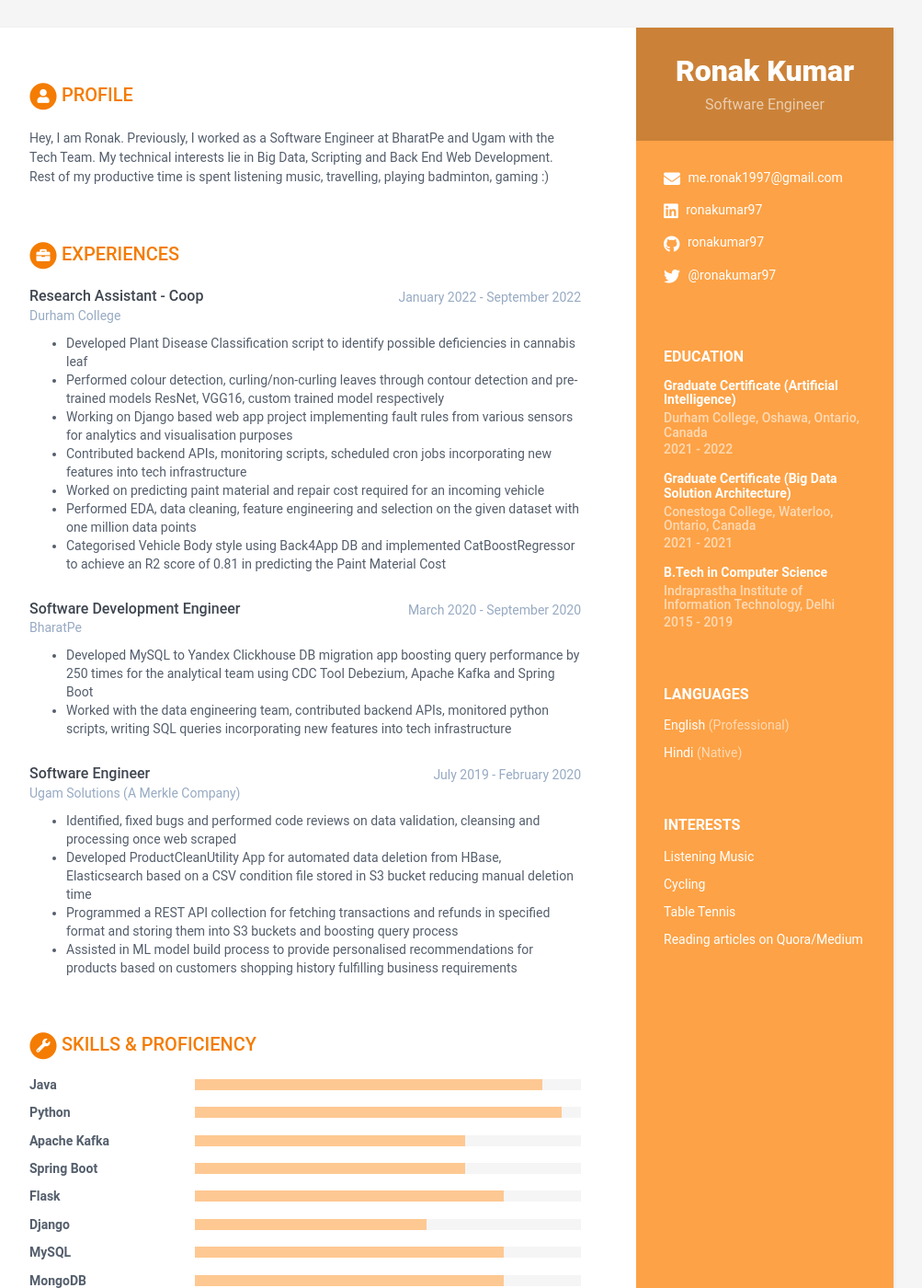
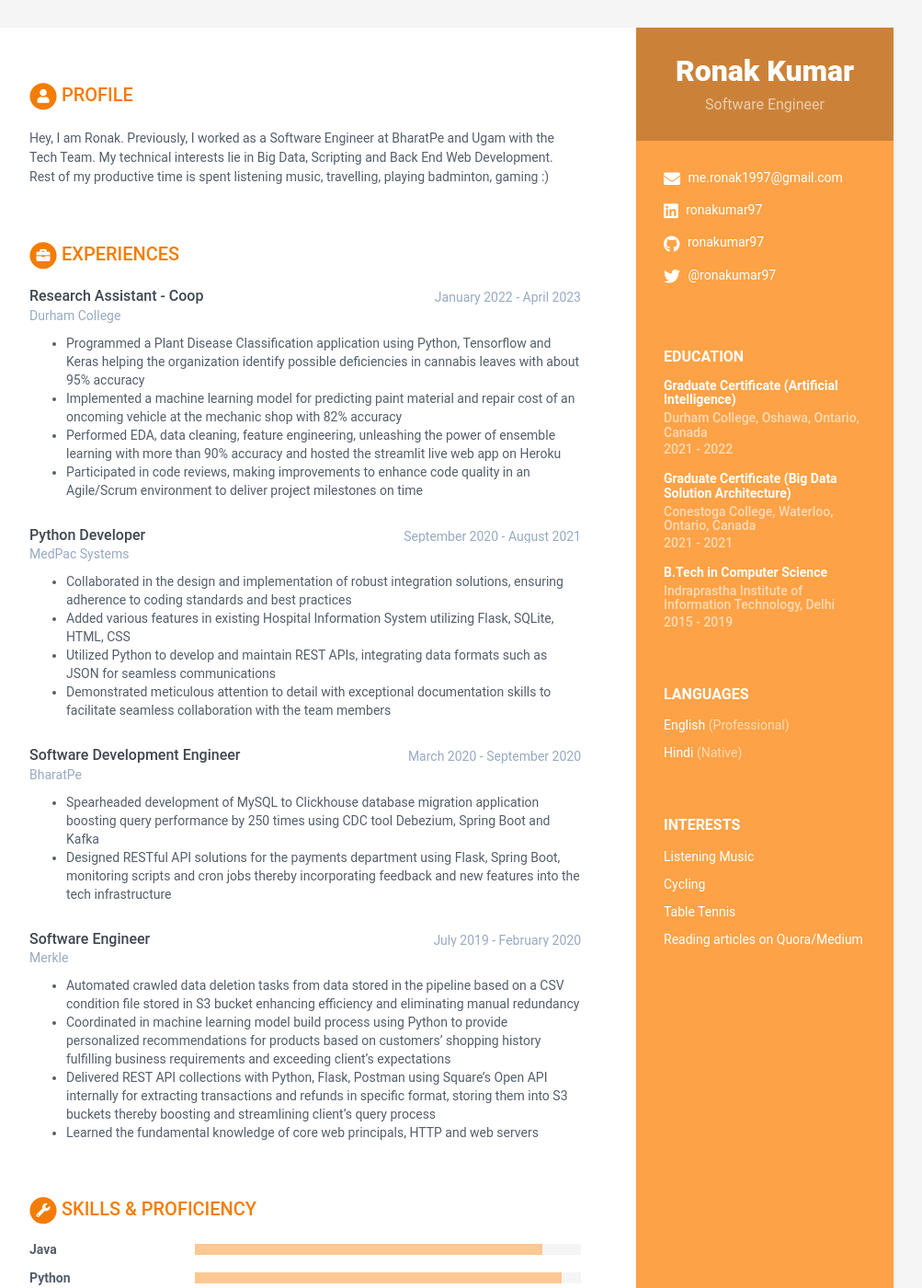
Before and after one commit to ronakumar97/ronakumar97.github.io, a Jekyll site: the page built from index.html, in a window 1280 px wide and 1400 px high. Shown: the whole window at 92% size, without its empty margins (168-1171 px from the left). Built offline with Jekyll 4.4.1, drawn with Linux system fonts in a browser that asks for light colours.

Commit message:
Update data.yml

```diff
--- a/_data/data.yml
+++ b/_data/data.yml
@@ -50,32 +50,38 @@ education:
 
 experiences:
     - role: Research Assistant - Coop
-      time: January 2022 - September 2022
+      time: January 2022 - April 2023
       company: Durham College
       details: |
-        - Developed Plant Disease Classification script to identify possible deficiencies in cannabis leaf
-        - Performed colour detection, curling/non-curling leaves through contour detection and pre-trained models ResNet, VGG16, custom trained model respectively
-        - Working on Django based web app project implementing fault rules from various sensors for analytics and visualisation purposes
-        - Contributed backend APIs, monitoring scripts, scheduled cron jobs incorporating new features into tech infrastructure
-        - Worked on predicting paint material and repair cost required for an incoming vehicle
-        - Performed EDA, data cleaning, feature engineering and selection on the given dataset with one million data points
-        - Categorised Vehicle Body style using Back4App DB and implemented CatBoostRegressor to achieve an R2 score of 0.81 in predicting the Paint Material Cost
+        - Programmed a Plant Disease Classification application using Python, Tensorflow and Keras helping the organization identify possible deficiencies in cannabis leaves with about 95% accuracy
+        - Implemented a machine learning model for predicting paint material and repair cost of an oncoming vehicle at the mechanic shop with 82% accuracy
+        - Performed EDA, data cleaning, feature engineering, unleashing the power of ensemble learning with more than 90% accuracy and hosted the streamlit live web app on Heroku
+        - Participated in code reviews, making improvements to enhance code quality in an Agile/Scrum environment to deliver project milestones on time
+
+    - role: Python Developer
+      time: September 2020 - August 2021
+      company: MedPac Systems
+      details: |
+        - Collaborated in the design and implementation of robust integration solutions, ensuring adherence to coding standards and best practices
+        - Added various features in existing Hospital Information System utilizing Flask, SQLite, HTML, CSS
+        - Utilized Python to develop and maintain REST APIs, integrating data formats such as JSON for seamless communications
+        - Demonstrated meticulous attention to detail with exceptional documentation skills to facilitate seamless collaboration with the team members
 
     - role: Software Development Engineer
       time: March 2020 - September 2020
       company: BharatPe
       details: |
-        - Developed MySQL to Yandex Clickhouse DB migration app boosting query performance by 250 times for the analytical team using CDC Tool Debezium, Apache Kafka and Spring Boot
-        - Worked with the data engineering team, contributed backend APIs, monitored python scripts, writing SQL queries incorporating new features into tech infrastructure
+        - Spearheaded development of MySQL to Clickhouse database migration application boosting query performance by 250 times using CDC tool Debezium, Spring Boot and Kafka
+        - Designed RESTful API solutions for the payments department using Flask, Spring Boot, monitoring scripts and cron jobs thereby incorporating feedback and new features into the tech infrastructure
 
     - role: Software Engineer
       time: July 2019 - February 2020
-      company: Ugam Solutions (A Merkle Company)
+      company: Merkle
       details: |
-        - Identified, fixed bugs and performed code reviews on data validation, cleansing and processing once web scraped
-        - Developed ProductCleanUtility App for automated data deletion from HBase, Elasticsearch based on a CSV condition file stored in S3 bucket reducing manual deletion time
-        - Programmed a REST API collection for fetching transactions and refunds in specified format and storing them into S3 buckets and boosting query process
-        - Assisted in ML model build process to provide personalised recommendations for products based on customers shopping history fulfilling business requirements
+        - Automated crawled data deletion tasks from data stored in the pipeline based on a CSV condition file stored in S3 bucket enhancing efficiency and eliminating manual redundancy
+        - Coordinated in machine learning model build process using Python to provide personalized recommendations for products based on customers’ shopping history fulfilling business requirements and exceeding client’s expectations
+        - Delivered REST API collections with Python, Flask, Postman using Square’s Open API internally for extracting transactions and refunds in specific format, storing them into S3 buckets thereby boosting and streamlining client’s query process
+        - Learned the fundamental knowledge of core web principals, HTTP and web servers
 
 projects:
 
```
